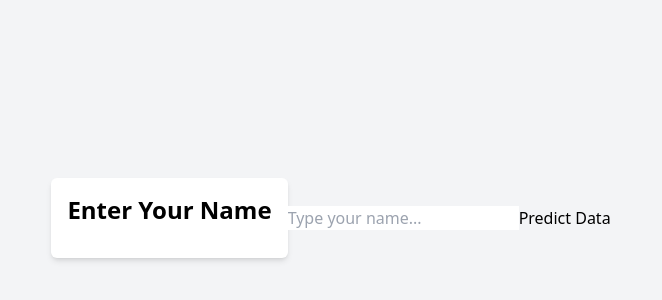
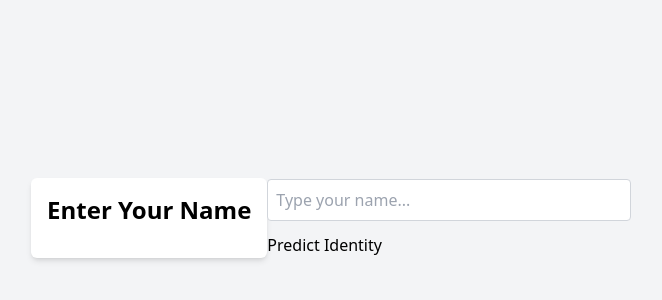
Before and after one commit to poladbachs/NameGuesser, a Next.js app: page / in a window 1280 px wide. Shown: the part 182-482 px from the top of the page, without its empty margins (309-971 px from the left). Built offline with nearby package versions, Linux system fonts and the light colour scheme.

Commit message:
writing Tailwind CSS for form

```diff
--- a/app/page.tsx
+++ b/app/page.tsx
@@ -18,14 +18,15 @@ export default function Home() {
       <div className="p-4 shadow-md bg-white rounded-md">
         <h1 className="text-2xl font-semibold mb-4 text-black">Enter Your Name</h1>
       </div>
-      <form onSubmit={handleSubmit}>
+      <form onSubmit={handleSubmit} className="space-y-3">
         <input
           type="text"
           placeholder="Type your name..."
           value={inputVal}
           onChange={(e) => setInputval(e.target.value)}
+          className="w-full p-2 border border-gray-300 rounded text-black"
         />
-        <button type="submit">Predict Data</button>
+        <button type="submit">Predict Identity</button>
       </form>
     </div>
   );
```
